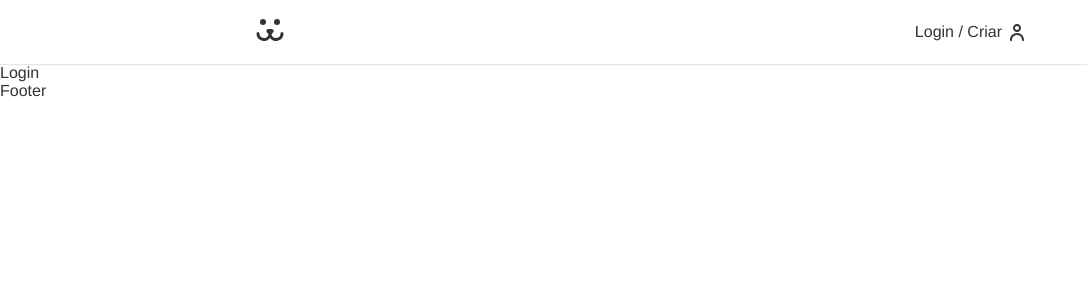
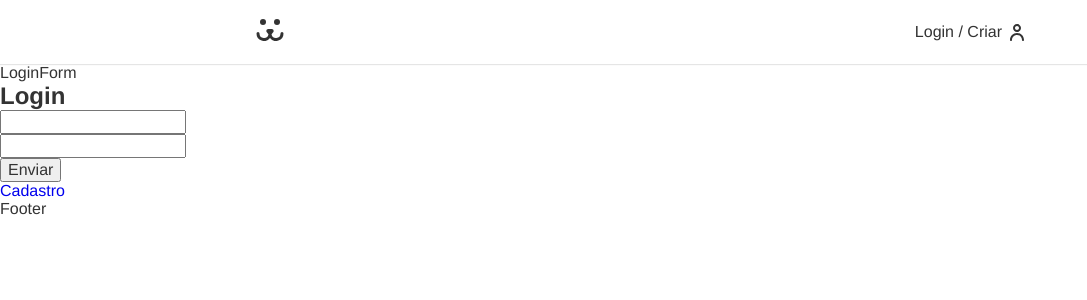
Before and after one commit to LucasMLara/Dogs, a React (Create React App) app in the folder dogs/: page /login in a window 1280 px wide. Shown: the top 300 px of the page, without its empty margins (0-1087 px from the left). Built offline with nearby package versions, Linux system fonts and the light colour scheme.

Commit message:
Raw Login - Api Verification

```diff
--- a/dogs/src/App.js
+++ b/dogs/src/App.js
@@ -12,7 +12,7 @@
         <Header />
         <Routes>
           <Route path="/" element={<Home />} />
-          <Route path="/login" element={<Login />} />
+          <Route path="/login/*" element={<Login />} />
         </Routes>
         <Footer />
       </BrowserRouter>
--- a/dogs/src/components/Login/Login.jsx
+++ b/dogs/src/components/Login/Login.jsx
@@ -1,5 +1,19 @@
 import React from "react";
+import { Route, Routes } from "react-router-dom";
+import LoginCreate from "./LoginCreate";
+import LoginForm from "./LoginForm";
+import LoginPasswordReset from "./LoginPasswordReset";
+import LoginPasswordLost from "./LoginPasswordLost.jsx";
 
 export default function Login() {
-  return <div>Login</div>;
+  return (
+    <div>
+      <Routes>
+        <Route path="/" element={<LoginForm />} />
+        <Route path="criar" element={<LoginCreate />} />
+        <Route path="perdeu" element={<LoginPasswordLost />} />
+        <Route path="resetar" element={<LoginPasswordReset />} />
+      </Routes>
+    </div>
+  );
 }
--- /dev/null
+++ b/dogs/src/components/Login/LoginCreate.jsx
@@ -0,0 +1,5 @@
+import React from "react";
+
+export default function LoginCreate() {
+  return <div>LoginCreate</div>;
+}
--- /dev/null
+++ b/dogs/src/components/Login/LoginForm.jsx
@@ -0,0 +1,45 @@
+import { useState } from "react";
+import { Link } from "react-router-dom";
+
+export default function LoginForm() {
+  const [username, setUserName] = useState("");
+  const [password, setPassword] = useState("");
+  function handleSubmit(event) {
+    console.log("entrou");
+    event.preventDefault();
+    fetch("https://dogsapi.origamid.dev/json/jwt-auth/v1/token", {
+      method: "POST",
+      headers: {
+        "Content-Type": "application/json",
+      },
+      body: JSON.stringify({ username, password }),
+    })
+      .then((response) => {
+        console.log(response);
+        return response.json();
+      })
+      .then((json) => console.log(json));
+  }
+  return (
+    <section>
+      LoginForm
+      <h1>Login</h1>
+      <form action="" onSubmit={handleSubmit}>
+        <input
+          type="text"
+          value={username}
+          onChange={({ target }) => setUserName(target.value)}
+        />
+        {username}
+        <input
+          type="password"
+          value={password}
+          onChange={({ target }) => setPassword(target.value)}
+        />
+        {password}
+        <button>Enviar</button>
+      </form>
+      <Link to="/login/criar">Cadastro</Link>
+    </section>
+  );
+}
--- /dev/null
+++ b/dogs/src/components/Login/LoginPasswordLost.jsx
@@ -0,0 +1,5 @@
+import React from "react";
+
+export default function LoginPasswordLost() {
+  return <div>LoginPasswordLost</div>;
+}
--- /dev/null
+++ b/dogs/src/components/Login/LoginPasswordReset.jsx
@@ -0,0 +1,5 @@
+import React from "react";
+
+export default function LoginPasswordReset() {
+  return <div>LoginPasswordReset</div>;
+}
```
